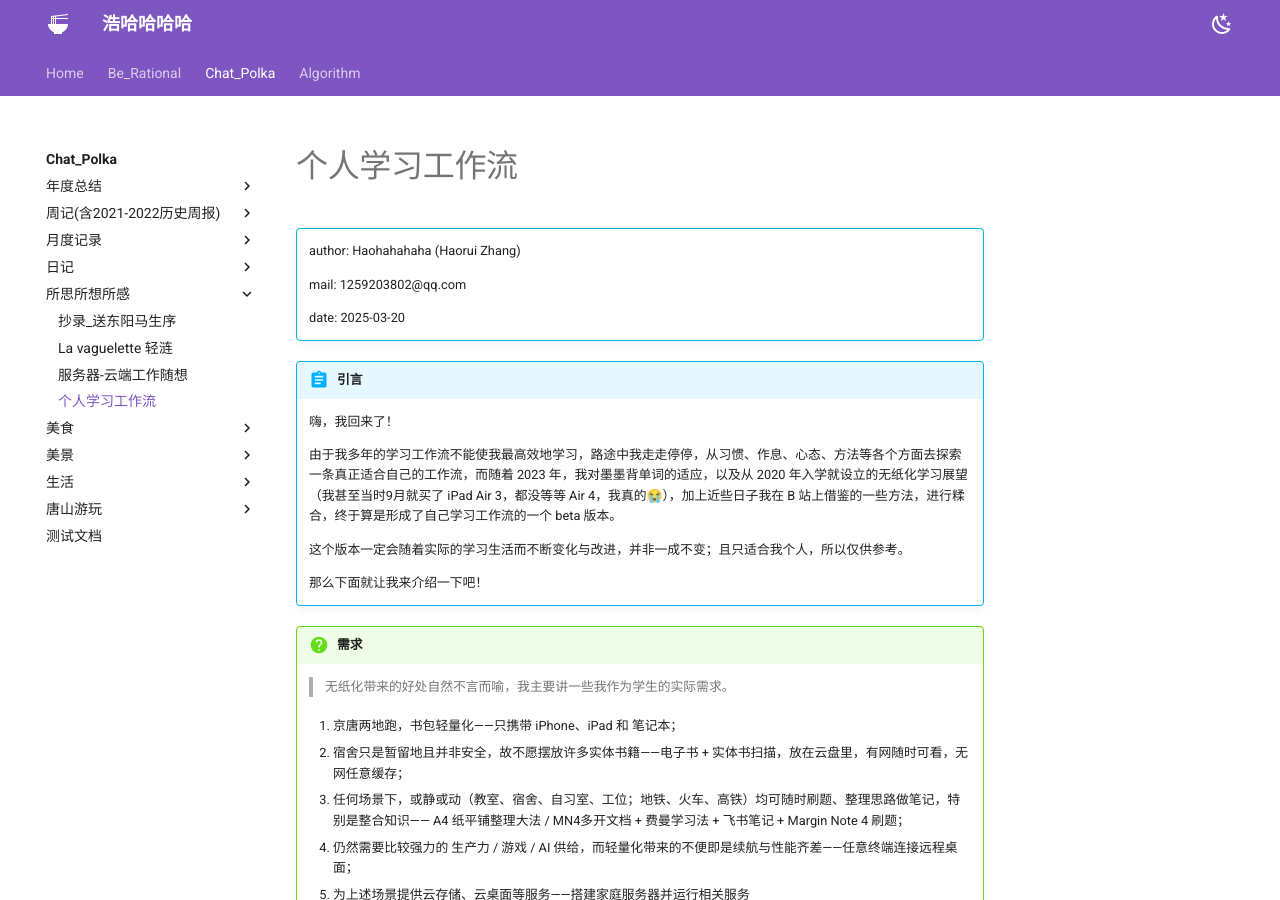
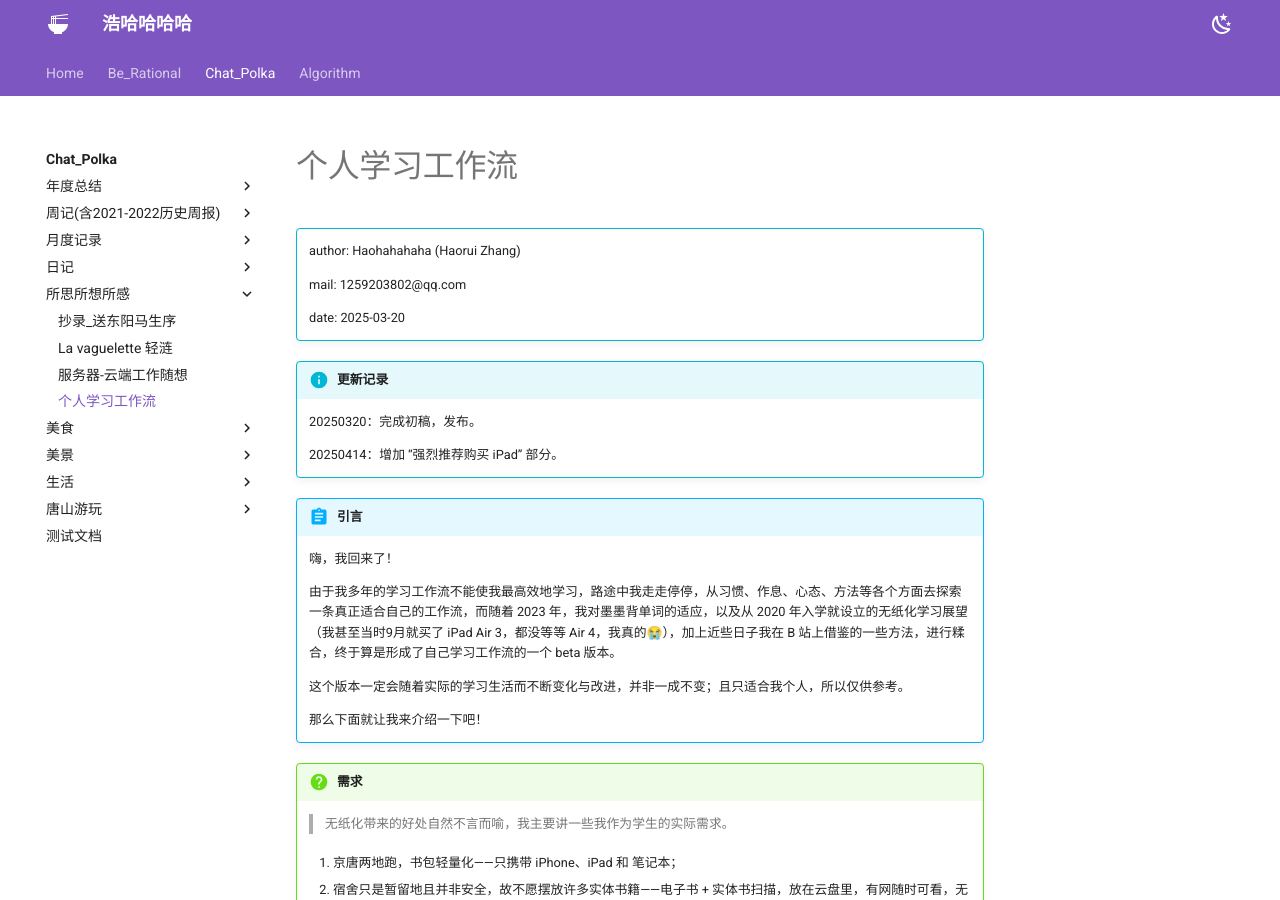
Before and after one commit to Haohahahaha/chat, an MkDocs documentation site: the page built from docs/4-thought/Personnal_Learning/flow.md, in a window 1280 px wide and 900 px high. Built offline with MkDocs 1.6.1 and Material for MkDocs 9.7.7, drawn with Linux system fonts in a browser that asks for light colours.

Commit message:
2025-04-14_16:12:14 update

```diff
--- a/docs/4-thought/Personnal_Learning/flow.md
+++ b/docs/4-thought/Personnal_Learning/flow.md
@@ -7,6 +7,12 @@
     mail: 1259203802@qq.com
 
     date: 2025-03-20
+
+!!! info "更新记录"
+
+    20250320：完成初稿，发布。
+
+    20250414：增加 “强烈推荐购买 iPad” 部分。
 
 !!! abstract "引言"
 
```
